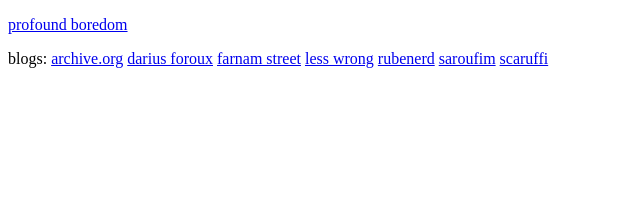
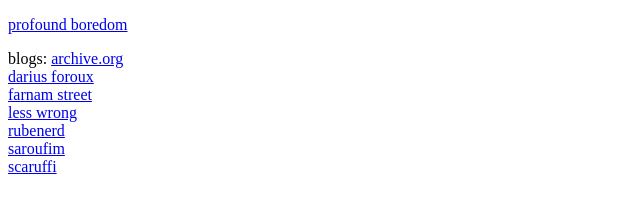
Before and after one commit to tangooay/tangooay.github.io, a plain HTML site: page index.html in a window 1280 px wide. Shown: the whole page, without its empty margins (0-640 px from the left). Drawn offline with Linux system fonts and the light colour scheme.

Commit message:
Fix formatting - attempt #2

```diff
--- a/index.html
+++ b/index.html
@@ -16,11 +16,11 @@
 
 <p>
     blogs:
-    <A HREF="https://blog.archive.org/">archive.org</A>
-    <A HREF="https://dariusforoux.com/articles/">darius foroux</A>
-    <A HREF="https://fs.blog/">farnam street</A>
-    <A HREF="https://www.lesswrong.com/about">less wrong</A>
-    <A HREF="https://rubenerd.com/">rubenerd</A>
-    <A HREF="https://marksaroufim.substack.com/archive?sort=new">saroufim</A>
+    <A HREF="https://blog.archive.org/">archive.org</A><br>
+    <A HREF="https://dariusforoux.com/articles/">darius foroux</A><br>
+    <A HREF="https://fs.blog/">farnam street</A><br>
+    <A HREF="https://www.lesswrong.com/about">less wrong</A><br>
+    <A HREF="https://rubenerd.com/">rubenerd</A><br>
+    <A HREF="https://marksaroufim.substack.com/archive?sort=new">saroufim</A><br>
     <A HREF="https://www.scaruffi.com/">scaruffi</A>
 </p>
```
Also changed, not shown: 1 other file.
